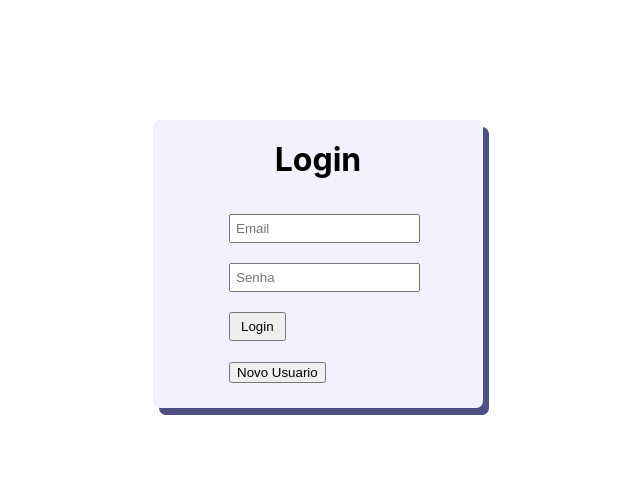
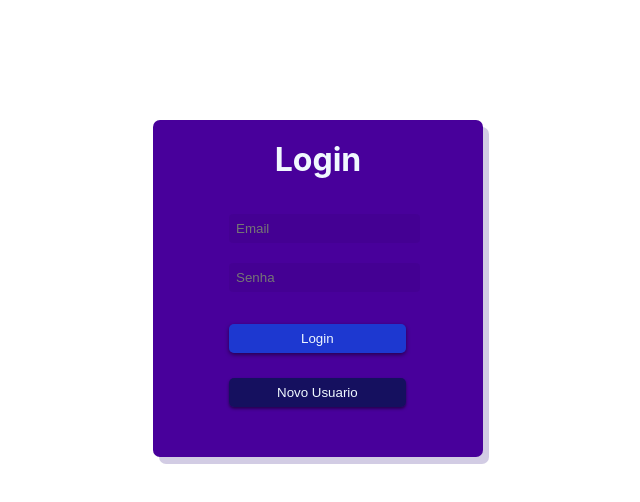
Before and after one commit to Vitorhd10/login_react, a React (Create React App) app: page /login in a window 1280 px wide. Shown: the top 502 px of the page, without its empty margins (322-962 px from the left). Built offline with nearby package versions, Linux system fonts and the light colour scheme.

Commit message:
notebook 28/10/2021

```diff
--- a/src/routes.js
+++ b/src/components/routes.js
@@ -1,13 +1,15 @@
 import React from "react";
-import { isAuthenticated } from "./pages/auth";
-import login from "./pages/login";
-import home from "./pages/home";
-import notFound from "./pages/notFound";
-import Public from "./pages/Public";
 
-import {history} from './history'
+import { isAuthenticated } from "../pages/auth";
 
-import { BrowserRouter, Route, Switch, Redirect } from "react-router-dom";
+import login from "../pages/Login";
+import home from "../pages/Home";
+import notFound from "../pages/notFound";
+import Public from "../pages/Public";
+
+import {history} from '../history'
+
+import { BrowserRouter, Route, Switch, Redirect, Router } from "react-router-dom";
 
 const PrivateRoute = ({ component: Component, ...rest }) => (
   <Route
@@ -25,9 +27,9 @@ const PrivateRoute = ({ component: Component, ...rest }) => (
 const Routes = () => (
   <BrowserRouter history={history}>
     <Switch>
-      <PrivateRoute exact path="/" component={home} />
-      <Route exact path="/login" component={login} />
-      <Route exact path="/public" component={Public} />
+      <PrivateRoute component={home} exact path="/"  />
+      <Route component={login} exact path="/login"  />
+      <Route component={Public} exact path="/public"  />
       <Route component={notFound} />
       <PrivateRoute path="/app" component={() => <h1>voce esta logado</h1>} />
     </Switch>
--- a/src/containers/App.js
+++ b/src/containers/App.js
@@ -1,5 +1,5 @@
 import React from "react";
-import Routes from "../routes";
+import Routes from "../components/routes";
 
 const App = () => <Routes/>;
 
--- a/src/modal.css
+++ b/src/modal.css
@@ -6,6 +6,7 @@
     display: flex;
     justify-content: center;
     align-items: center;
+    color: aliceblue;
   }
 
   .modalContainer {
@@ -65,6 +66,7 @@
     border-radius: 8px;
     font-size: 20px;
     cursor: pointer;
+    box-shadow: 0 2px 2px rgba(0, 0, 0, .5);
   }
 
   #cancelBtn {
--- a/src/modal.js
+++ b/src/modal.js
@@ -77,7 +77,7 @@ function Modal({ closeModal }) {
           </Formik>
         </div>
         <div className="footer">
-          <button onClick={() => closeModal(false)}>Cancelar</button>
+          <button className="cancelBtn" onClick={() => closeModal(false)}>Cancelar</button>
           <button>Confirmar</button>
         </div>
       </div>
--- a/src/pages/Login.css
+++ b/src/pages/Login.css
@@ -2,17 +2,18 @@
   width: 300px;
   height: max-content;
   margin: auto;
-  background-color: rgb(244, 241, 255);
+  background-color: rgb(72, 0, 155);
   padding: 20px 15px;
   margin-top: 120px;
   border-radius: 7px;
-  box-shadow: 6px 7px rgba(2, 7, 78, 0.7);
+  box-shadow: 6px 7px rgba(32, 0, 119, 0.2);
 }
 
 h1{
   margin: 0;
   text-align: center;
   margin-bottom: 10px;
+  color: aliceblue;
 }
 
 .login-form{
@@ -21,9 +22,19 @@ h1{
 }
 
 .form-field {
+  background: rgba(0, 0, 0, .05);
+  border-radius: 4px;
+  border: none;
   display: inline-block;
-  padding: 5px;
+  padding: 7px ;
   margin-top: 20px;
+  outline: none;
+  transition: all .2s linear;
+}
+
+.form-field:focus{
+  outline: none;
+  box-shadow: 0 3px 3px rgba(0, 0, 0, .5);
 }
 
 .form-error {
@@ -34,7 +45,25 @@ h1{
 }
 
 .button {
-  margin-top: 20px;
-  margin-bottom: 20px;
-  padding: 5px 10px;
+  border-color:rgba(187, 175, 255, 0.5);
+  color: aliceblue;
+  border-radius: 5px;
+  background-color: rgba(12, 81, 231, 0.7);
+  margin-top: 2rem;
+  border:none;
+  margin-bottom: 25px;
+  padding: 7px 72px;
+  cursor: pointer;
+  box-shadow: 0 1.7px 4px rgba(0, 0, 0, .5);
 }
+
+.openModalBtn{
+  box-shadow: 0 1.7px 3px rgba(0, 0, 0, .5);
+  border:none;
+  color:aliceblue;
+  border-radius: 5px;
+  background-color: rgba(0, 23, 71, 0.7);
+  margin-bottom: 25px;
+  padding: 7px 48px;
+  cursor: pointer;
+}
--- a/src/pages/home.js
+++ b/src/pages/home.js
@@ -6,6 +6,11 @@ function home() {
             <h1>
                 Tela Inicial
             </h1>
+            <div>
+                <button className="form-btn" type="submit">
+                    Logout
+                </button>
+            </div>
         </div>
     )
 }
--- a/src/pages/login.js
+++ b/src/pages/login.js
@@ -5,6 +5,8 @@ import React, { useState } from "react";
 import Modal from "../modal";
 import { STORAGE_KEY } from "./auth";
 import { history } from "../history";
+
+import axios from 'axios'
 
 
 
@@ -17,7 +19,10 @@ function App() {
 
   const [openModal, setOpenModal] = useState(false);
 
-  const handleClickLogin = (values) => console.log(values);
+  const handleClickLogin = (values) => {
+      axios.post('http//localhost:8080/v1/api/auth', values)
+      .then(resp => console.log(resp))
+  }
 
   const validationLogin = yup.object().shape({
     email: yup
@@ -60,7 +65,7 @@ function App() {
               className="form-error"
             />
           </div>
-          <button onClick={handleSignIn} className="button" >
+          <button onClick={handleSignIn} className="button" type="submit">
             Login
           </button>
           <div>
--- a/src/pages/notFound.js
+++ b/src/pages/notFound.js
@@ -4,7 +4,7 @@ function notFound(){
     return(
         <div>
             <h1>
-                Not Found!!!!!
+                Essa pagina não existe amigão!!!!!
             </h1>
         </div>
     )
```
Also changed, not shown: 1 other file (tests, documents, lock files or other folders).
